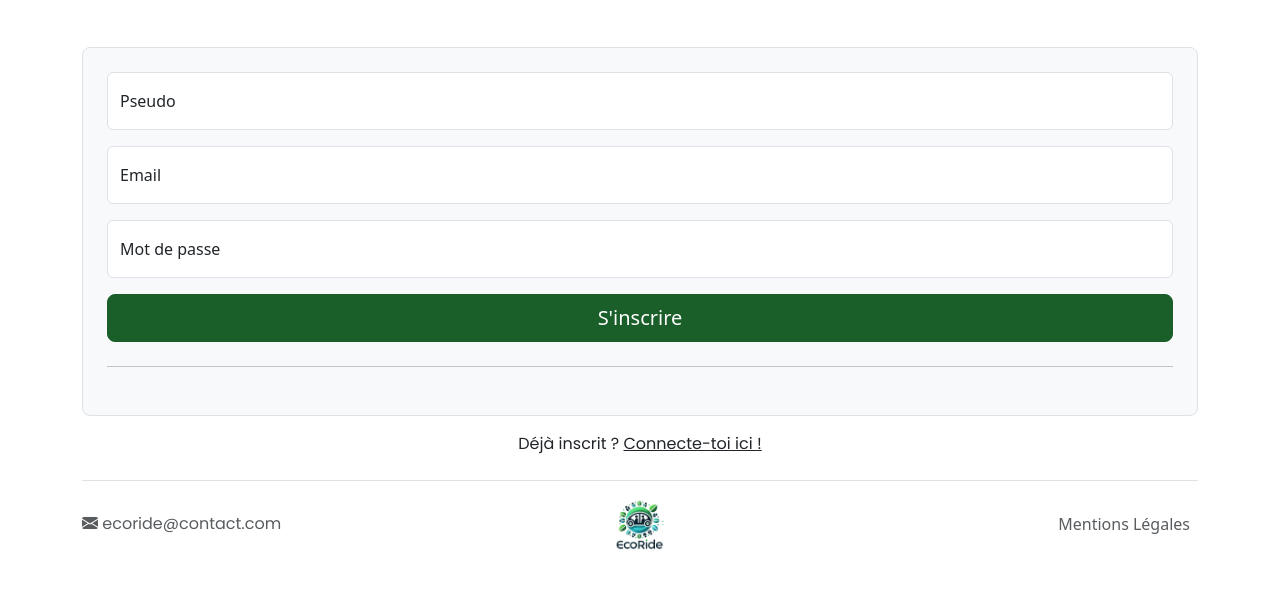
After one commit to sophiedannery/EcoRide_V5, a PHP site: page /inscription.php in a window 1280 px wide. The commit adds this page. Shown: the part 219-810 px from the top of the page. Run offline with PHP 8.4, Linux system fonts and the light colour scheme; some libraries are stand-ins or nearby versions; some web fonts are replaced.

Commit message:
page connexion et inscription

```diff
--- /dev/null
+++ b/inscription.php
@@ -0,0 +1,50 @@
+<?php
+require_once 'templates/header.php'
+?>
+
+
+<div class="bgimage_bis mb-5">
+    <h1 class="text-white text-center py-5">Inscription</h1>
+</div>
+
+
+<div class="container">
+    <div class="text-center">
+        <form class="p-4 p-md-4 border rounded-3 bg-body-tertiary">
+
+            <div class="form-floating mb-3 ">
+                <input type="text" class="form-control" id="inscription_pseudo" placeholder="">
+                <label for="inscription_pseudo">Pseudo</label>
+            </div>
+
+            <div class="form-floating mb-3 ">
+                <input type="email" class="form-control" id="connexion_email" placeholder="">
+                <label for="connexion_email">Email</label>
+            </div>
+
+            <div class="form-floating mb-3">
+                <input type="password" class="form-control" id="connexion_mot_de_passe" placeholder="">
+                <label for="connexion_mot_de_passe">Mot de passe</label>
+            </div>
+
+
+
+            <button class="w-100 btn btn-lg btn-primary" type="submit">S'inscrire</button>
+            <hr class="my-4">
+
+        </form>
+    </div>
+
+    <div class="text-center my-3">
+        <p>Déjà inscrit ? <a class="text-decoration-underline" href="/connexion.php">Connecte-toi ici !</a></p>
+    </div>
+
+
+
+
+</div>
+
+
+<?php
+require_once 'templates/footer.php'
+?>
--- a/templates/header.php
+++ b/templates/header.php
@@ -34,8 +34,8 @@
             </ul>
 
             <div class="col-md-3 text-end">
-                <button type="button" class="btn btn-outline-primary me-2">Connexion</button>
-                <button type="button" class="btn btn-primary">Inscription</button>
+                <button type="button" class="btn btn-outline-primary me-2"><a href="/connexion.php">Connexion</a></button>
+                <button type="button" class="btn btn-primary"><a href="/inscription.php">Inscription</a></button>
             </div>
         </header>
     </div>
```
Also changed, not shown: connexion.php (added, +45 -0 lines).
